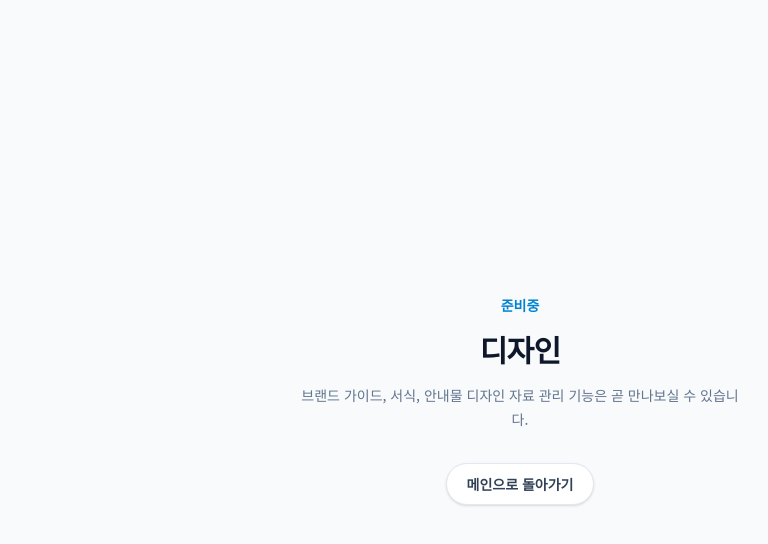
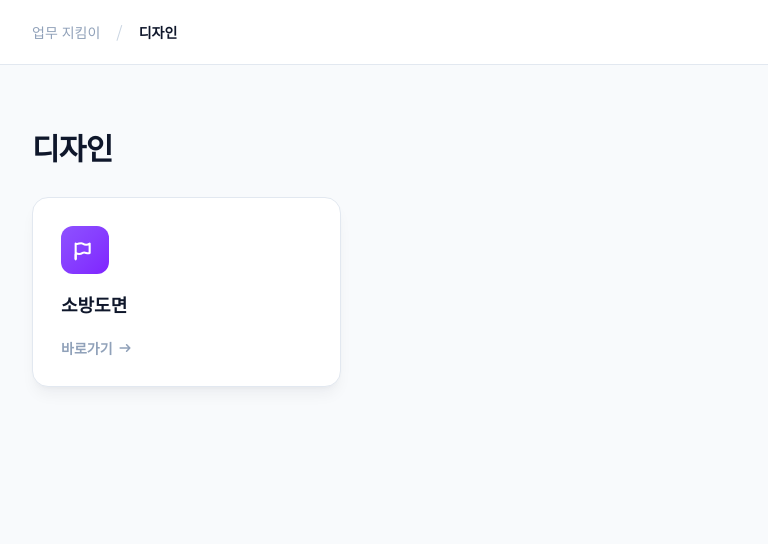
Before and after one commit to choyj7709-art/chocho, a Next.js app: page /design in a window 1280 px wide. Shown: the top 544 px of the page, without its empty margins (120-888 px from the left). Built offline with nearby package versions, Linux system fonts and the light colour scheme.

Commit message:
디자인 페이지를 하위 메뉴 허브로 구성, 소방도면 항목 추가
디자인 페이지에 소방도면 카드를 추가하고 상세 페이지(준비중)를 연결.
공용 SubMenuPage 컴포넌트를 만들어 하위 메뉴 구조를 재사용 가능하게 함.

```diff
--- /dev/null
+++ b/src/app/design/fire-safety-plan/page.tsx
@@ -0,0 +1,12 @@
+import PlaceholderPage from "@/components/PlaceholderPage";
+
+export default function FireSafetyPlanPage() {
+  return (
+    <PlaceholderPage
+      title="소방도면"
+      description="소방도면 자료 관리 기능은 곧 만나보실 수 있습니다."
+      backHref="/design"
+      backLabel="디자인으로 돌아가기"
+    />
+  );
+}
--- a/src/app/design/page.tsx
+++ b/src/app/design/page.tsx
@@ -1,10 +1,22 @@
-import PlaceholderPage from "@/components/PlaceholderPage";
+import SubMenuPage from "@/components/SubMenuPage";
+
+const items = [
+  {
+    href: "/design/fire-safety-plan",
+    label: "소방도면",
+    icon: (
+      <svg viewBox="0 0 24 24" fill="none" className="h-7 w-7" strokeWidth={1.8}>
+        <path
+          d="M4 20V6.5c2 1.3 4-1.3 6 0s4 1.3 6 0v8c-2 1.3-4-1.3-6 0s-4 1.3-6 0"
+          stroke="currentColor"
+          strokeLinejoin="round"
+        />
+        <path d="M4 20v-4" stroke="currentColor" strokeLinecap="round" />
+      </svg>
+    ),
+  },
+];
 
 export default function DesignPage() {
-  return (
-    <PlaceholderPage
-      title="디자인"
-      description="브랜드 가이드, 서식, 안내물 디자인 자료 관리 기능은 곧 만나보실 수 있습니다."
-    />
-  );
+  return <SubMenuPage title="디자인" items={items} />;
 }
--- a/src/components/PlaceholderPage.tsx
+++ b/src/components/PlaceholderPage.tsx
@@ -3,9 +3,13 @@ import Link from "next/link";
 export default function PlaceholderPage({
   title,
   description,
+  backHref = "/",
+  backLabel = "메인으로 돌아가기",
 }: {
   title: string;
   description: string;
+  backHref?: string;
+  backLabel?: string;
 }) {
   return (
     <div className="flex flex-1 flex-col items-center justify-center gap-4 bg-slate-50 px-6 py-24 text-center">
@@ -15,10 +19,10 @@ export default function PlaceholderPage({
       </h1>
       <p className="max-w-md text-sm leading-6 text-slate-500">{description}</p>
       <Link
-        href="/"
+        href={backHref}
         className="mt-4 inline-flex items-center gap-1 rounded-full border border-slate-200 bg-white px-5 py-2.5 text-sm font-semibold text-slate-700 shadow-sm transition-colors hover:bg-slate-100"
       >
-        메인으로 돌아가기
+        {backLabel}
       </Link>
     </div>
   );
--- /dev/null
+++ b/src/components/SubMenuPage.tsx
@@ -0,0 +1,71 @@
+import Link from "next/link";
+import type { ReactNode } from "react";
+
+export type SubMenuItem = {
+  href: string;
+  label: string;
+  icon: ReactNode;
+};
+
+export default function SubMenuPage({
+  title,
+  items,
+}: {
+  title: string;
+  items: SubMenuItem[];
+}) {
+  return (
+    <div className="flex flex-1 flex-col bg-slate-50">
+      <header className="border-b border-slate-200 bg-white">
+        <div className="mx-auto flex h-16 w-full max-w-5xl items-center gap-4 px-6">
+          <Link
+            href="/"
+            className="text-sm font-medium text-slate-400 transition-colors hover:text-slate-700"
+          >
+            업무 지킴이
+          </Link>
+          <span className="text-slate-300">/</span>
+          <span className="text-sm font-bold text-slate-900">{title}</span>
+        </div>
+      </header>
+
+      <section className="mx-auto w-full max-w-5xl flex-1 px-6 py-16">
+        <h1 className="mb-8 text-3xl font-extrabold tracking-tight text-slate-900">
+          {title}
+        </h1>
+        <div className="grid grid-cols-1 gap-6 sm:grid-cols-3">
+          {items.map((item) => (
+            <Link
+              key={item.href}
+              href={item.href}
+              className="group relative flex flex-col gap-4 rounded-2xl border border-slate-200 bg-white p-7 shadow-lg shadow-slate-900/5 ring-1 ring-transparent transition-all hover:-translate-y-1 hover:shadow-xl hover:ring-violet-200"
+            >
+              <span className="flex h-12 w-12 items-center justify-center rounded-xl bg-gradient-to-br from-violet-500 to-violet-600 text-white">
+                {item.icon}
+              </span>
+              <span className="text-lg font-bold text-slate-900">
+                {item.label}
+              </span>
+              <span className="mt-1 inline-flex items-center gap-1 text-sm font-semibold text-slate-400 transition-colors group-hover:text-slate-900">
+                바로가기
+                <svg
+                  viewBox="0 0 20 20"
+                  fill="none"
+                  className="h-4 w-4 transition-transform group-hover:translate-x-0.5"
+                  strokeWidth={2}
+                >
+                  <path
+                    d="M4 10h12M12 6l4 4-4 4"
+                    stroke="currentColor"
+                    strokeLinecap="round"
+                    strokeLinejoin="round"
+                  />
+                </svg>
+              </span>
+            </Link>
+          ))}
+        </div>
+      </section>
+    </div>
+  );
+}
```
